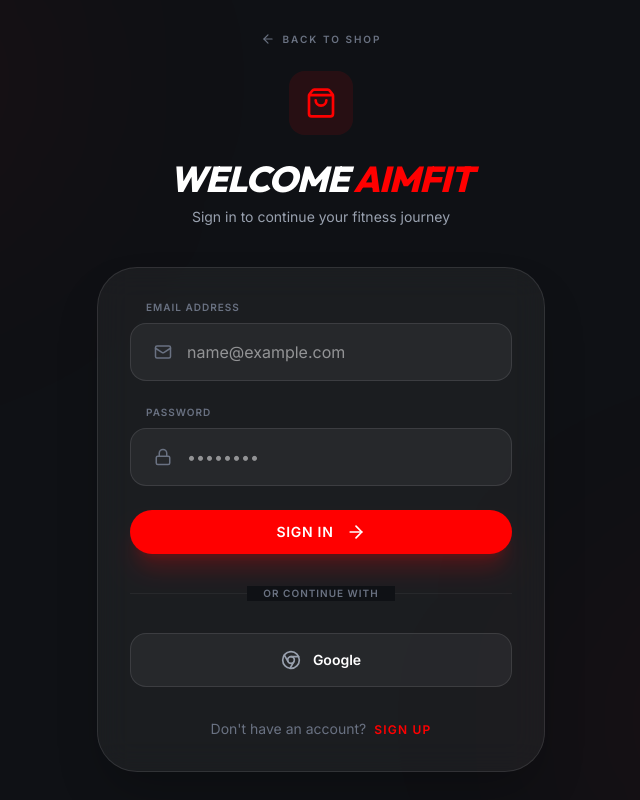
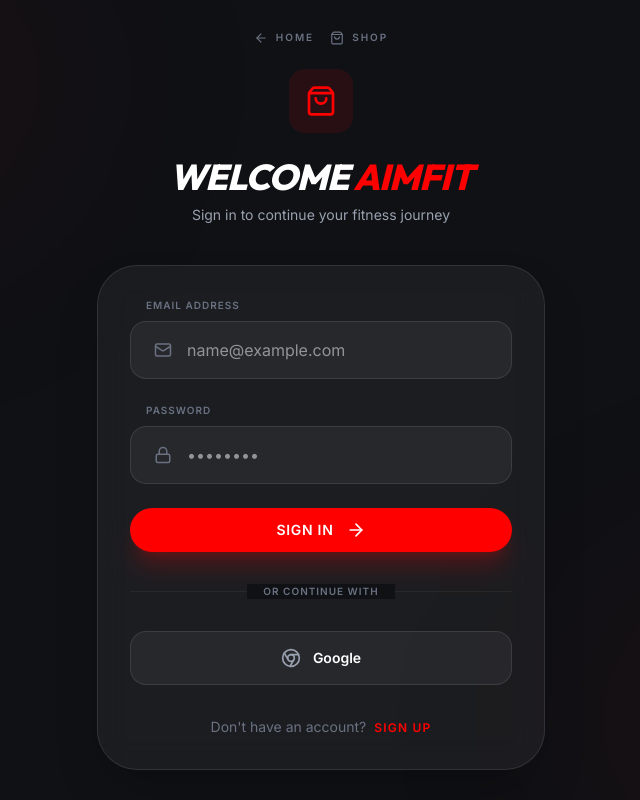
Before and after one commit to faixu/AIMFIT-GYM, a React (Vite) app: page /shop/auth in a window 1280 px wide. Shown: the whole page, without its empty margins (319-959 px from the left). Built offline with nearby package versions, Linux system fonts and the light colour scheme; no server answers; the database is empty.

Commit message:
feat(auth): Add navigation links and auth redirect
Adds navigation links to the admin login and shop authentication pages. The shop authentication page now redirects to the shop if a user is already logged in.

```diff
--- a/src/components/Admin/AdminLogin.tsx
+++ b/src/components/Admin/AdminLogin.tsx
@@ -1,6 +1,7 @@
 import { useState, useEffect } from 'react';
 import { motion } from 'motion/react';
-import { ShieldAlert, LogOut, User as UserIcon, Lock, ArrowRight } from 'lucide-react';
+import { ShieldAlert, LogOut, User as UserIcon, Lock, ArrowRight, ArrowLeft } from 'lucide-react';
+import { Link } from 'react-router-dom';
 
 export default function AdminLogin() {
   const [username, setUsername] = useState('');
@@ -35,7 +36,12 @@
   };
 
   return (
-    <div className="min-h-screen flex items-center justify-center bg-brand-dark p-4">
+    <div className="min-h-screen flex flex-col items-center justify-center bg-brand-dark p-4">
+      <Link to="/" className="inline-flex items-center gap-2 text-gray-500 hover:text-brand-accent transition-colors mb-8 uppercase text-[10px] font-black tracking-[0.2em]">
+        <ArrowLeft size={14} />
+        Back to Website
+      </Link>
+
       <motion.div
         initial={{ opacity: 0, y: 20 }}
         animate={{ opacity: 1, y: 0 }}
--- a/src/components/Shop/ShopAuth.tsx
+++ b/src/components/Shop/ShopAuth.tsx
@@ -12,6 +12,15 @@
   const [password, setPassword] = useState('');
   const [name, setName] = useState('');
   const navigate = useNavigate();
+
+  useEffect(() => {
+    const unsubscribe = auth.onAuthStateChanged((user) => {
+      if (user) {
+        navigate('/shop');
+      }
+    });
+    return () => unsubscribe();
+  }, [navigate]);
 
   useEffect(() => {
     setIsLogin(initialMode === 'login');
@@ -65,10 +74,16 @@
         className="w-full max-w-md relative z-10"
       >
         <div className="text-center mb-10">
-          <Link to="/shop" className="inline-flex items-center gap-2 text-gray-500 hover:text-brand-accent transition-colors mb-6 uppercase text-[10px] font-black tracking-[0.2em]">
-            <ArrowLeft size={14} />
-            Back to Shop
-          </Link>
+          <div className="flex justify-center gap-4 mb-6">
+            <Link to="/" className="inline-flex items-center gap-2 text-gray-500 hover:text-brand-accent transition-colors uppercase text-[10px] font-black tracking-[0.2em]">
+              <ArrowLeft size={14} />
+              Home
+            </Link>
+            <Link to="/shop" className="inline-flex items-center gap-2 text-gray-500 hover:text-brand-accent transition-colors uppercase text-[10px] font-black tracking-[0.2em]">
+              <ShoppingBag size={14} />
+              Shop
+            </Link>
+          </div>
           <div className="flex justify-center mb-6">
             <div className="w-16 h-16 bg-brand-accent/10 rounded-2xl flex items-center justify-center">
               <ShoppingBag size={32} className="text-brand-accent" />
```
